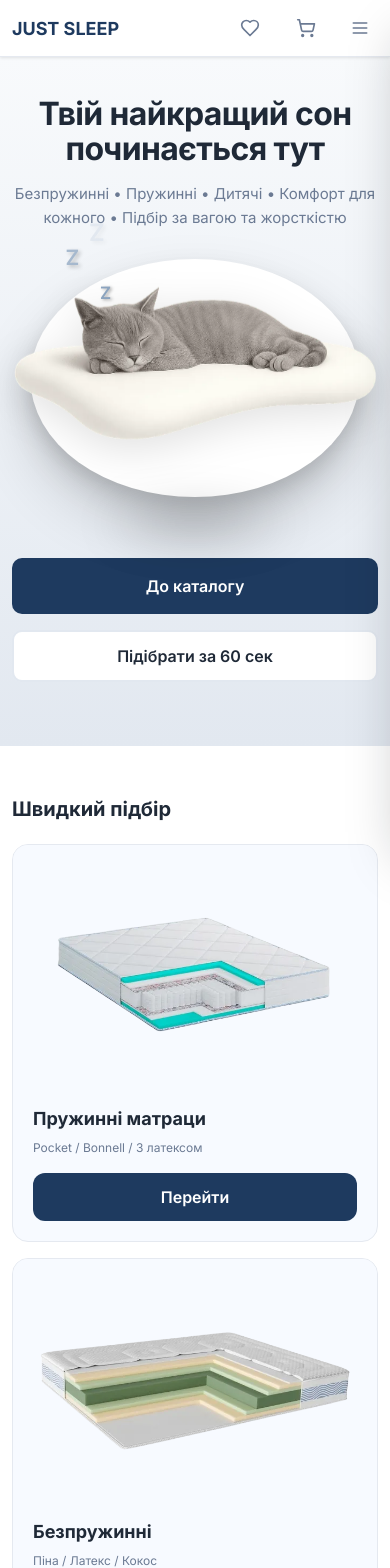
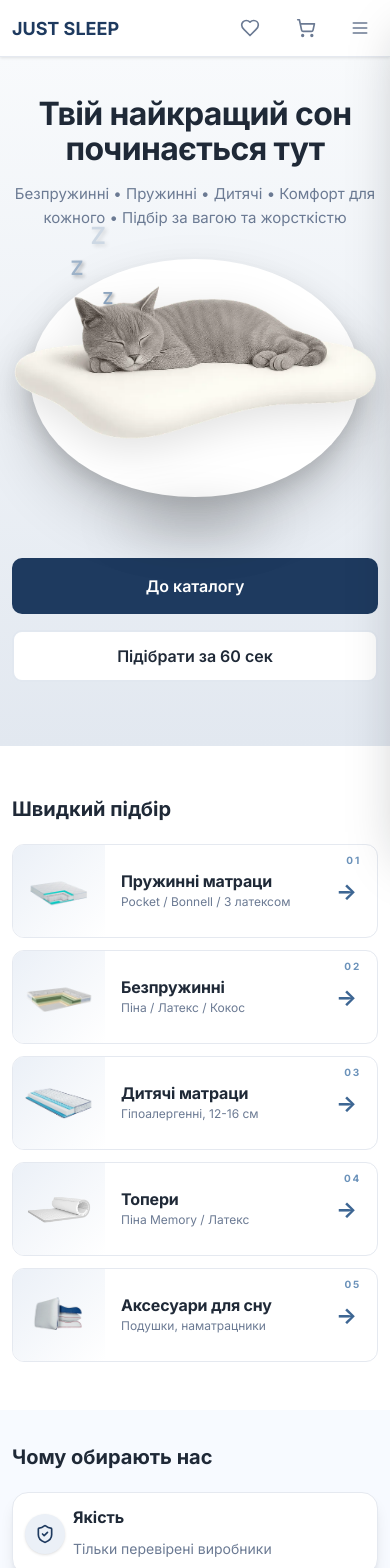
Before and after one commit to Greenfield-Taster/mattress-shop, a React (Vite) app: page / in a window 390 px wide. Shown: the top 1568 px of the page. Built offline with nearby package versions, Linux system fonts and the light colour scheme; no server answers.

Commit message:
Redesign quick selection cards with compact rectangular layout and editorial number badges

```diff
--- a/src/styles/pages/_home.scss
+++ b/src/styles/pages/_home.scss
@@ -435,6 +435,7 @@
   width: 100%;
   max-width: 100vw;
   overflow-x: hidden;
+
   @media (max-width: v.$breakpoint-md) {
     padding: v.$spacing-16 0;
   }
@@ -443,107 +444,195 @@
   }
 
   &__grid {
+    counter-reset: category-counter;
     display: grid;
-    grid-template-columns: repeat(5, 1fr); // 5 в один ряд
-    gap: v.$spacing-5;
+    grid-template-columns: repeat(5, 1fr);
+    gap: v.$spacing-4;
 
-    @media (max-width: 1200px) {
-      grid-template-columns: repeat(3, 1fr); // 3 в ряд
-      gap: v.$spacing-5;
+    @media (max-width: v.$breakpoint-xl) {
+      grid-template-columns: repeat(3, 1fr);
     }
-
     @media (max-width: v.$breakpoint-md) {
-      grid-template-columns: repeat(2, 1fr); // 2 в ряд
-      gap: v.$spacing-4;
-    }
-
-    @media (max-width: 480px) {
-      grid-template-columns: 1fr; // 1 в ряд
-      gap: v.$spacing-4;
+      grid-template-columns: 1fr;
+      gap: v.$spacing-3;
     }
   }
 }
 
 .category-card {
-  background: v.$neutral-100;
-  border-radius: v.$radius-card;
+  counter-increment: category-counter;
+  position: relative;
+  background: v.$neutral-0;
+  border: 1px solid v.$color-border;
+  border-radius: v.$radius-md;
   overflow: hidden;
   display: flex;
   flex-direction: column;
   text-decoration: none;
-  transition: v.$transition-card;
-  border: 1px solid v.$color-border;
+  transition:
+    transform 240ms v.$transition-timing,
+    box-shadow 240ms v.$transition-timing,
+    border-color 240ms v.$transition-timing;
+
+  &::before {
+    content: counter(category-counter, decimal-leading-zero);
+    position: absolute;
+    top: v.$spacing-3;
+    left: v.$spacing-4;
+    z-index: 2;
+    font-size: 10px;
+    font-weight: v.$font-weight-bold;
+    letter-spacing: 0.18em;
+    color: v.$brand-primary-300;
+    transition: color 240ms v.$transition-timing;
+  }
 
   &:hover {
-    box-shadow: v.$shadow-card-hover;
-    transform: translateY(-4px);
-    border-color: v.$color-border-dark;
+    transform: translateY(-3px);
+    border-color: v.$brand-primary-300;
+    box-shadow: 0 14px 28px -14px rgba(30, 58, 95, 0.22);
+
+    &::before {
+      color: v.$brand-secondary-500;
+    }
+
     .category-card__image img {
       transform: scale(1.05);
     }
+
     .category-card__button {
-      background: v.$brand-primary-600;
+      color: v.$brand-primary-600;
+
+      &::after {
+        transform: translateX(4px);
+      }
     }
   }
 
   &__image {
     width: 100%;
-    aspect-ratio: 3 / 2; // Более компактное соотношение сторон
-    background: v.$neutral-100;
+    aspect-ratio: 5 / 4;
+    background: linear-gradient(180deg, v.$brand-primary-50 0%, v.$neutral-0 70%);
+    overflow: hidden;
+    padding: v.$spacing-6 v.$spacing-4 v.$spacing-2;
     display: flex;
-    align-items: center;
+    align-items: flex-end;
     justify-content: center;
-    overflow: hidden;
-    padding: v.$spacing-4; // Уменьшен padding
-    @media (max-width: v.$breakpoint-sm) {
-      padding: v.$spacing-3;
-    }
+
     img {
       width: 100%;
-      height: 100%;
+      max-height: 100%;
       object-fit: contain;
-      transition: transform v.$transition-slow v.$transition-timing;
+      transition: transform 400ms v.$transition-timing;
     }
   }
 
   &__content {
-    padding: v.$spacing-5; // Уменьшен padding
+    padding: v.$spacing-4 v.$spacing-5 v.$spacing-5;
     display: flex;
     flex-direction: column;
-    gap: v.$spacing-2; // Уменьшен gap
+    gap: 4px;
     flex: 1;
   }
 
   &__title {
-    font-size: v.$font-size-lg;
+    font-size: v.$font-size-base;
     font-weight: v.$font-weight-bold;
     color: v.$color-text-primary;
     margin: 0;
-    line-height: v.$line-height-tight;
+    line-height: 1.2;
+    letter-spacing: -0.01em;
   }
 
   &__subtitle {
     font-size: v.$font-size-xs;
     color: v.$color-text-secondary;
     margin: 0;
-    line-height: v.$line-height-normal;
+    line-height: 1.45;
     flex: 1;
   }
 
   &__button {
-    padding: v.$spacing-3 v.$spacing-3;
-    background: v.$brand-primary-500;
-    color: v.$neutral-0;
-    font-size: v.$font-size-base;
+    margin-top: v.$spacing-3;
+    padding: 0;
+    background: transparent;
+    border: none;
+    color: v.$brand-primary-500;
+    font-size: v.$font-size-sm;
     font-weight: v.$font-weight-semibold;
-    border: none;
-    border-radius: v.$radius-button;
-    cursor: pointer;
-    transition: v.$transition-button;
-    font-family: v.$font-family-base;
-    text-align: center;
-    display: inline-block;
-    margin-top: v.$spacing-2;
+    text-align: left;
+    display: inline-flex;
+    align-items: center;
+    transition: color 240ms v.$transition-timing;
+
+    &::after {
+      content: "→";
+      display: inline-block;
+      margin-left: 6px;
+      transition: transform 240ms v.$transition-timing;
+    }
+  }
+
+  @media (max-width: v.$breakpoint-md) {
+    flex-direction: row;
+    align-items: stretch;
+
+    &::before {
+      top: v.$spacing-2;
+      left: auto;
+      right: v.$spacing-4;
+    }
+
+    &::after {
+      content: "→";
+      position: absolute;
+      right: v.$spacing-5;
+      top: 50%;
+      transform: translateY(-50%);
+      color: v.$brand-primary-400;
+      font-size: 22px;
+      font-weight: v.$font-weight-bold;
+      transition:
+        transform 240ms v.$transition-timing,
+        color 240ms v.$transition-timing;
+    }
+
+    &:hover {
+      transform: translateY(-2px);
+
+      &::after {
+        transform: translateY(-50%) translateX(4px);
+        color: v.$brand-primary-600;
+      }
+    }
+
+    &__image {
+      width: 108px;
+      flex-shrink: 0;
+      aspect-ratio: 1;
+      padding: v.$spacing-3;
+      background: linear-gradient(135deg, v.$brand-primary-50 0%, v.$neutral-0 100%);
+      align-items: center;
+
+      @media (max-width: v.$breakpoint-sm) {
+        width: 92px;
+      }
+    }
+
+    &__content {
+      flex: 1;
+      padding: v.$spacing-3 v.$spacing-12 v.$spacing-3 v.$spacing-4;
+      justify-content: center;
+      gap: 2px;
+    }
+
+    &__subtitle {
+      flex: 0;
+    }
+
+    &__button {
+      display: none;
+    }
   }
 }
 
```
